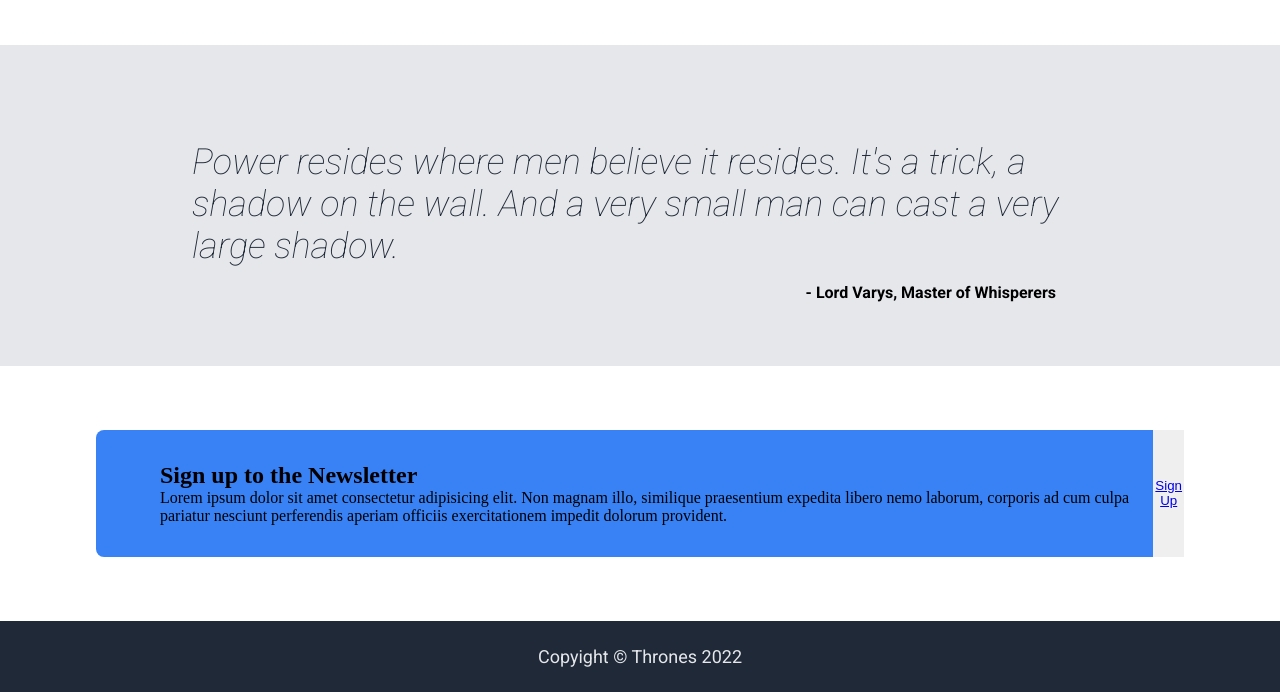
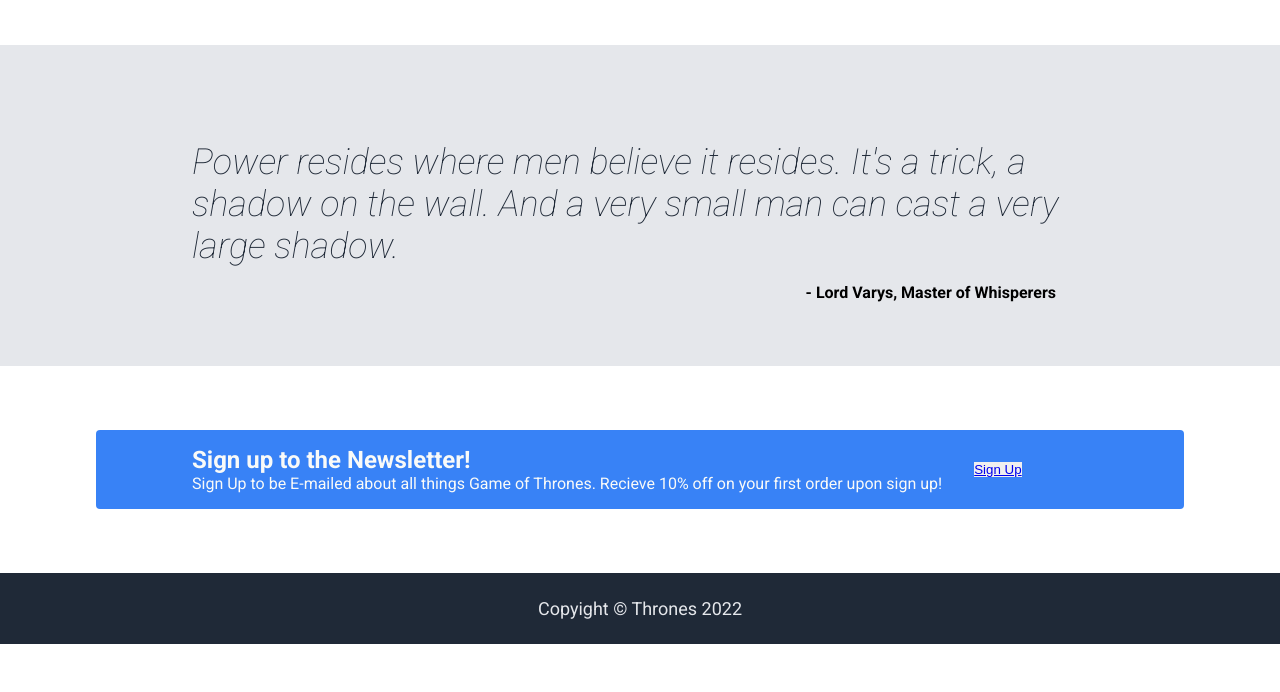
Before and after one commit to stevenmartinez123/odin_project_One, a plain HTML site: page index.html in a window 1280 px wide. Shown: the part 797-1489 px from the top of the page. After the commit the page ends 1441 px from the top, so only its background shows below. Drawn offline with Linux system fonts and the light colour scheme.

Commit message:
fourth section text updated

```diff
--- a/index.html
+++ b/index.html
@@ -77,14 +77,13 @@
     <section class="fourth">
         <div class="fourth-container">
             <div class="fourth-left">
-            <h2>Sign up to the Newsletter</h2>
-            <p>Lorem ipsum dolor sit amet consectetur adipisicing elit. Non magnam illo,
-                similique praesentium expedita libero nemo laborum,
-                corporis ad cum culpa pariatur nesciunt perferendis aperiam
-                officiis exercitationem impedit dolorum provident.
+            <h2>Sign up to the Newsletter!</h2>
+            <p>Sign Up to be E-mailed about all things Game of Thrones. Recieve 10% off on your first order upon sign up!
             </p>
             </div>
+            <div class="fourth-right">
             <button class ="button-two" type="button"><a href="#">Sign Up</a></button>
+            </div>
         </div>
     </section>
 
--- a/style.css
+++ b/style.css
@@ -187,22 +187,27 @@ footer {
 
 /******************************************************** Fourth Section *******************************************************/
 
-
 .fourth-container {
+    margin: 4em 6em;
     display: flex;
-    justify-content: space-around;
-    margin-right: 6em;
-    margin-left: 6em;
-    margin-bottom: 4em;
     background-color: #3882F6;
-    border-radius: 8px;
-    margin-top: 4em;
+    border-radius: 4px;
+    padding: 1em 2em;
 }
 
 .fourth-left {
     display: flex;
     flex-direction: column;
+    justify-content: center;
     padding-left: 4em;
-    padding-top: 2em;
-    padding-bottom: 2em;
+    padding-right: 2em;
+    color:#F9FAF8;
+    font-family: 'Roboto';
 }
+
+.fourth-right {
+    display: flex;
+    flex-direction: column;
+    justify-content: center;
+    padding-right: 4em;
+}
```
